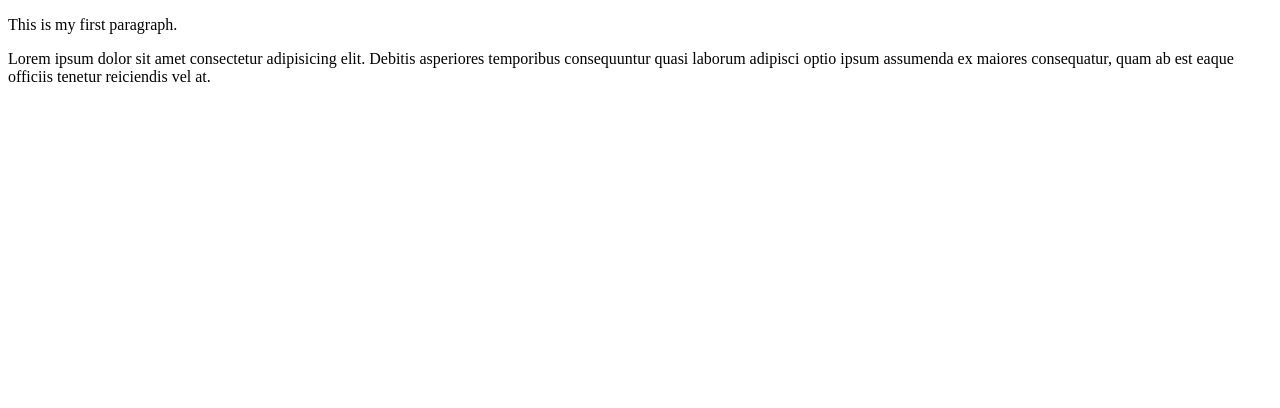
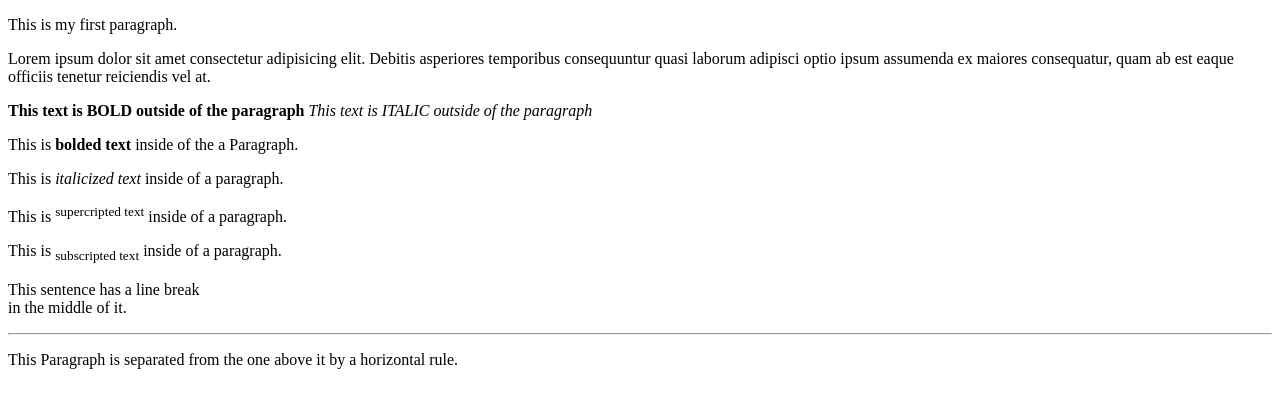
Before and after one commit to Jnails99/shestaurusmay.github.io, a plain HTML site: page text-styling-elements-demo/index.html in a window 1280 px wide. Drawn offline with Linux system fonts and the light colour scheme.

Commit message:
text styles

```diff
--- a/text-styling-elements-demo/index.html
+++ b/text-styling-elements-demo/index.html
@@ -18,6 +18,44 @@
             est eaque officiis tenetur reiciendis vel at.
         </p>
 
+        <b>This text is BOLD outside of the paragraph</b>
+
+        <i>This text is ITALIC outside of the paragraph</i>
+
+        <p>
+            This is <b>bolded text</b> inside of the a
+            Paragraph.
+        </p>
+
+        <p>
+            This is <i>italicized text</i> inside of a
+            paragraph.
+        </p>
+
+        <p>
+            This is <sup>supercripted text</sup> inside of a
+            paragraph.
+        </p>
+
+        <p>
+            This is <sub>subscripted text</sub> inside of a
+            paragraph.
+        </p>
+
+        <p>
+            This sentence has a line break <br> in the middle
+            of it.
+        </P>
+
+        <hr>
+
+        <p>
+            This Paragraph is separated from the one above it
+            by a horizontal rule.
+        </p>
+
+
+
 
     </body>
 </html>
```
